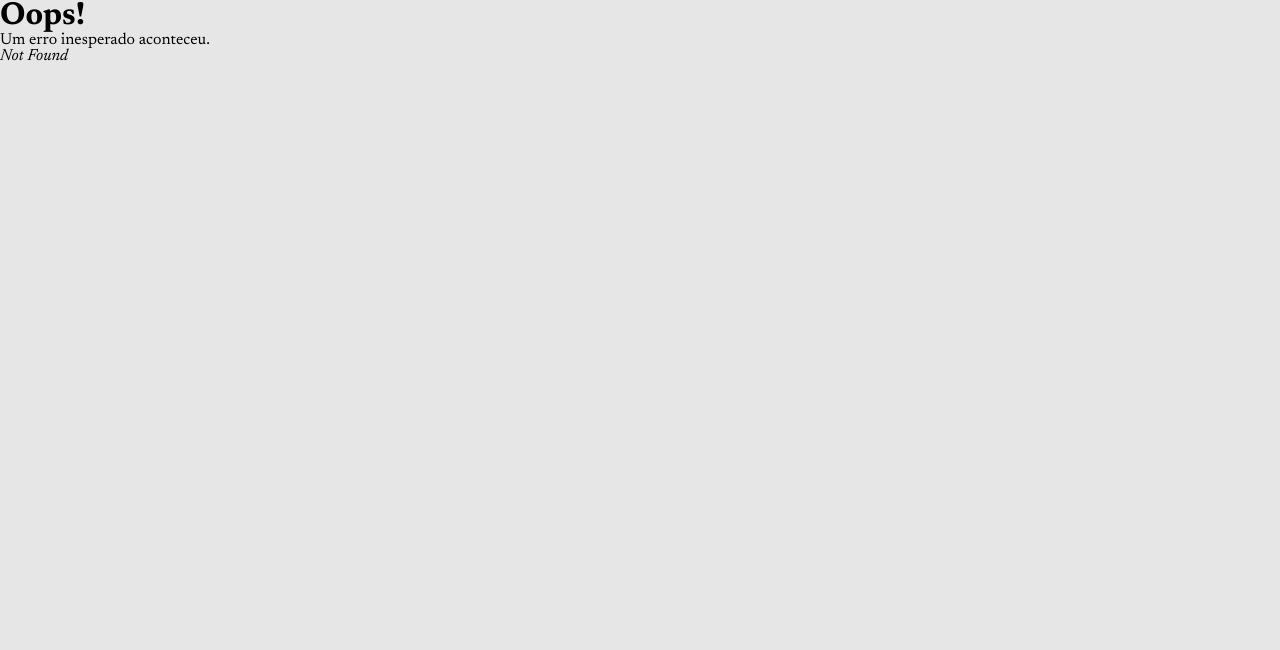
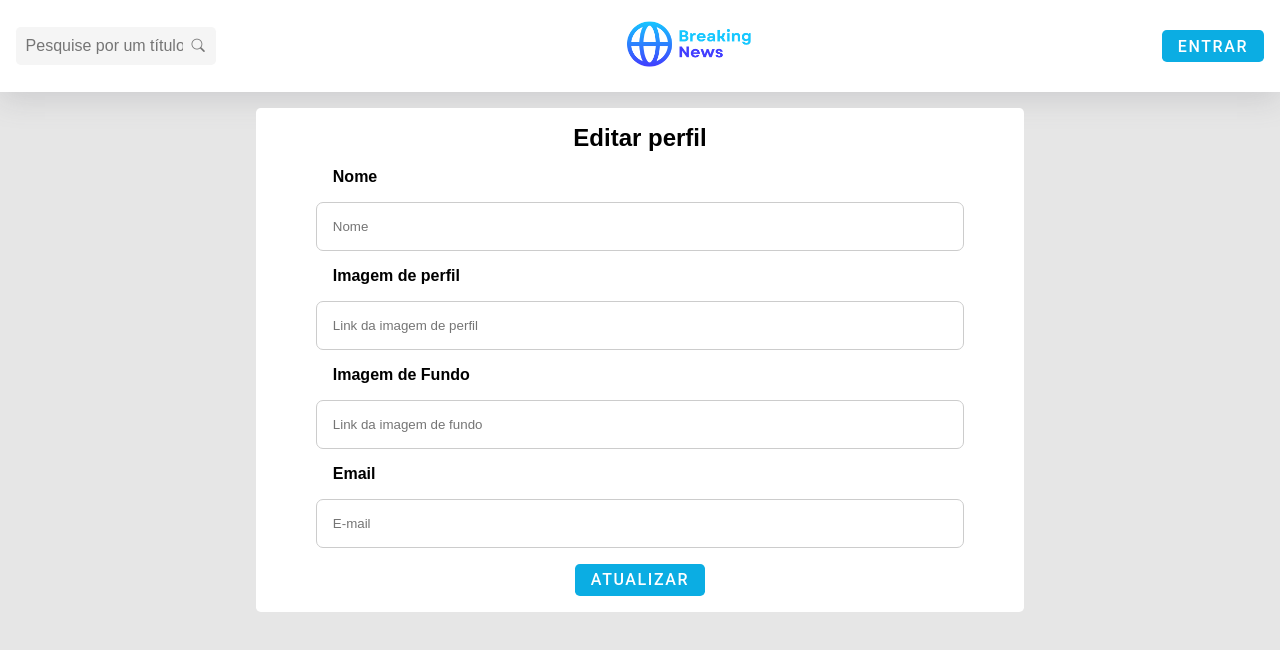
Before and after one commit to AngeloSilva34/SPA-Breaking-News, a React (Vite) app: page /menage-profile in a window 1280 px wide. Before the commit this address had no page. Shown: the top 650 px of the page. Built offline with nearby package versions, Linux system fonts and the light colour scheme.

Commit message:
feat: Edit profile page and function added. Some impoovments made.

```diff
--- a/src/components/Card/CardStyled.jsx
+++ b/src/components/Card/CardStyled.jsx
@@ -58,6 +58,10 @@ const CardHeader = styled.article`
         font-size: 1.1rem;
         text-decoration: none;
         border: none;
+
+        &:hover {
+            color: #0f6683;
+        }
     }
 `
 
--- a/src/components/Input/Input.jsx
+++ b/src/components/Input/Input.jsx
@@ -1,19 +1,20 @@
-import { useState } from "react";
 import { InputSpace, TextSpace } from "./InputStyled";
 
-export function Input({ type, placeholder, name, register, isInput = true, value: initialValue, disabled = false }) {
-    const [value, setValue] = useState(initialValue)
-    let inputProps = {
-        type, placeholder, ...register(name),
-        onChange: (e) => setValue(e.target.value),
+export function Input({ type, placeholder, name, register, isInput = true, disabled = false }) {
+    const inputProps = {
+        type,
+        placeholder,
+        ...register(name),
         disabled
-    }
-    if(value) inputProps.value = value
+    };
 
     return (
-        <>{isInput
-            ? (<InputSpace {...inputProps} />)
-            : (<TextSpace {...inputProps} /> )
-        }</>
-    )
+        <>
+            {isInput ? (
+                <InputSpace {...inputProps} />
+            ) : (
+                <TextSpace {...inputProps} />
+            )}
+        </>
+    );
 }
--- /dev/null
+++ b/src/pages/Profile/MenageProfile/MenageProfile.jsx
@@ -0,0 +1,97 @@
+import { useForm } from "react-hook-form"
+import { useContext} from "react"
+import { zodResolver } from "@hookform/resolvers/zod"
+import Cookies from "js-cookie"
+
+import { UserContext } from "../../../Context/UserContext"
+import { editPerfil } from "../../../services/userServices"
+import { profileSchema } from "../../../schemas/profileSchema"
+
+import { MenageProfileContainer } from "./MenageProfileStyled"
+import { Input } from "../../../components/Input/Input"
+import { ErrorSpan } from "../../../components/Navbar/NavbarStyled"
+import { Button } from "../../../components/Button/Button"
+import { useNavigate } from "react-router-dom"
+
+export function MenageProfile() {
+    const { user } = useContext(UserContext)
+    const navigate = useNavigate()
+
+    const {
+        register: registerProfile,
+        handleSubmit: handleRegisterProfile,
+        formState: { errors: errorsRegisterProfile }
+    } = useForm({ resolver: zodResolver(profileSchema),
+        values: {
+            name: user?.name || "",
+            avatar: user?.avatar || "",
+            background: user?.background || "",
+            email: user?.email || ""
+        }
+    })
+
+    async function editProfile(data) {
+        const response = await editPerfil(data)
+        console.log(response.data.message)
+        Cookies.set('refreshUser', true)
+        navigate('/profile')
+    }
+
+    return (
+        <MenageProfileContainer>
+            <h2>Editar perfil</h2>
+            <form
+                onSubmit={handleRegisterProfile(editProfile, (errors) => console.log("Erros do Zod:", errors))}
+            >
+                <h4 >Nome</h4>
+                <Input
+                    type="text"
+                    placeholder="Nome"
+                    name="name"
+                    register={registerProfile}
+                />
+                {errorsRegisterProfile.name && (
+                    <ErrorSpan>{errorsRegisterProfile.name.message}</ErrorSpan>
+                )}
+
+                <h4 >Imagem de perfil</h4>
+                <Input
+                    type="text"
+                    placeholder="Link da imagem de perfil"
+                    name="avatar"
+                    register={registerProfile}
+                />
+                {errorsRegisterProfile.avatar && (
+                    <ErrorSpan>{errorsRegisterProfile.avatar.message}</ErrorSpan>
+                )}
+
+                <h4 >Imagem de Fundo</h4>
+                <Input
+                    type="text"
+                    placeholder="Link da imagem de fundo"
+                    name="background"
+                    register={registerProfile}
+                />
+                {errorsRegisterProfile.background && (
+                    <ErrorSpan>{errorsRegisterProfile.background.message}</ErrorSpan>
+                )}
+
+                <h4 >Email</h4>
+                <Input
+                    type="text"
+                    placeholder="E-mail"
+                    name="email"
+                    register={registerProfile}
+                />
+                {errorsRegisterProfile.email && (
+                    <ErrorSpan>{errorsRegisterProfile.email.message}</ErrorSpan>
+                )}
+
+                <Button
+                    type="submit"
+                    text="Atualizar"
+                />
+            </form>
+        </MenageProfileContainer>
+    )
+}
--- /dev/null
+++ b/src/pages/Profile/MenageProfile/MenageProfileStyled.jsx
@@ -0,0 +1,33 @@
+import styled from "styled-components";
+
+export const MenageProfileContainer = styled.section`
+  width: 60%;
+  margin: 1rem auto;
+  display: flex;
+  flex-direction: column;
+  align-items: center;
+  justify-content: center;
+  background-color: #fff;
+  border-radius: .3rem;
+
+  h2 {
+    margin-top: 1rem;
+  }
+
+  form {
+    min-width: 80%;
+    display: flex;
+    flex-direction: column;
+    align-items: center;
+    margin: 1rem 0;
+    gap: 1rem;
+
+    input {
+      width: 100%;
+    }
+
+    h4 {
+      width: 100%;
+    }
+  }
+`
--- a/src/pages/Profile/Profile.jsx
+++ b/src/pages/Profile/Profile.jsx
@@ -1,14 +1,16 @@
 import { useContext, useEffect, useState } from "react"
 import { UserContext } from "../../Context/UserContext"
+import Cookies from "js-cookie"
 
 import { ProfileAvatar, ProfileBackground, ProfileContainer, ProfileHeader, ProfileUser, ProfileIconEdit, ProfileActions, ProfileIconAdd, ProfileNews } from "./ProfileStyled"
 import { Card } from '../../components/Card/Card'
 import { Link } from "react-router-dom"
 
 import { getNewsByUser } from "../../services/newsServices"
+import { userLogged } from "../../services/userServices"
 
 export function Profile() {
-    const { user } = useContext(UserContext)
+    const { user, setUser } = useContext(UserContext)
     const [news, setNews] = useState()
 
     async function findAllNewsByUser() {
@@ -16,8 +18,23 @@ export function Profile() {
         setNews(newsResponse.data.results)
     }
 
+        async function findUserLogged() {
+        try {
+            const response = await userLogged()
+            setUser(response.data)
+
+        } catch (err) {
+            console.error(err)
+        }
+    }
+
     useEffect(() => {
         findAllNewsByUser()
+
+        if(Cookies.get('refreshUser')) {
+            findUserLogged()
+            Cookies.remove('refreshUser')
+        }
     }, [])
 
     return (
@@ -26,7 +43,9 @@ export function Profile() {
             <ProfileHeader>
 
                 <ProfileIconEdit >
-                    <i className="bi bi-pencil-square" ></i>
+                    <Link to="/menage-profile" style={{ color: '#0bade3' }}>
+                        <i className="bi bi-pencil-square" ></i>
+                    </Link>
                 </ProfileIconEdit>
 
                 <ProfileBackground src={user.background} alt='Plano de fundo do usuário.' />
--- a/src/pages/Profile/ProfileStyled.jsx
+++ b/src/pages/Profile/ProfileStyled.jsx
@@ -31,11 +31,17 @@ const ProfileIconEdit = styled.i`
     border-radius: 50%;
     font-size: 1.5rem;
     cursor: pointer;
-    transition: all 0.3s ease-in-out;
+    transition: all 0.1s ease-in-out;
 
-    :hover {
+    &:hover {
         color: #fff;
         background-color: #0bade3;
+
+        i {
+            color: #fff;
+            transition: all 0.1s ease-in-out;
+            background-color: #0bade3;
+        }
     }
 `
 
@@ -59,6 +65,8 @@ const ProfileUser = styled.div`
 const ProfileAvatar = styled.img`
     border-radius: 50%;
     width: 13rem;
+    /* width: 13px; */
+    height: 13rem;
     border: solid 5px #fff;
     object-fit: cover;
     object-position: center;
--- /dev/null
+++ b/src/schemas/profileSchema.js
@@ -0,0 +1,38 @@
+import z from "zod";
+
+export const  profileSchema = z.object({
+    name: z
+        .string()
+        .min(3, {message: "Nome curto demais"})
+        .max(255, { message: 'Seu nome deve ter no máximo 255 letras' }),
+
+    avatar: z
+        .string()
+        .trim()
+        .min(1, {message: "O link não pode ser vazio"})
+        .pipe(
+            z.url({
+                message: "URL inválida",
+                protocol: /^https$/
+            })
+        ),
+
+    background: z
+        .string()
+        .trim()
+        .min(1, { message: "O link não pode ser vazio"})
+        .pipe(
+            z.url({
+                message: "URL inválida",
+                protocol: /^https$/
+            })
+        ),
+
+    email: z
+        .string()
+        .trim()
+        .toLowerCase()
+        .min(1, {message: "E-mail não pode ser vazio"})
+        .max(320, {message: "E-mail longo demais"})
+        .pipe(z.email({ message: 'E-mail inválido' }))
+})
--- a/src/services/userServices.js
+++ b/src/services/userServices.js
@@ -31,8 +31,18 @@ function userLogged() {
     return response;
 }
 
+function editPerfil(data) {
+    const response = axios.patch(`${baseURL}/user/update`, data, {
+        headers: {
+            Authorization: `Bearer ${Cookies.get('token')}`
+        }
+    })
+    return response
+}
+
 export {
     signup,
     signin,
-    userLogged
+    userLogged,
+    editPerfil
 }
```
Also changed, not shown: src/main.jsx (+10 -2 lines), src/pages/Profile/MenageNews/MenageNews.jsx (renamed from src/pages/MenageNews/MenageNews.jsx, +5 -5 lines), src/pages/Profile/MenageNews/MenageNewsStyled.jsx (renamed from src/pages/MenageNews/MenageNewsStyled.jsx).
